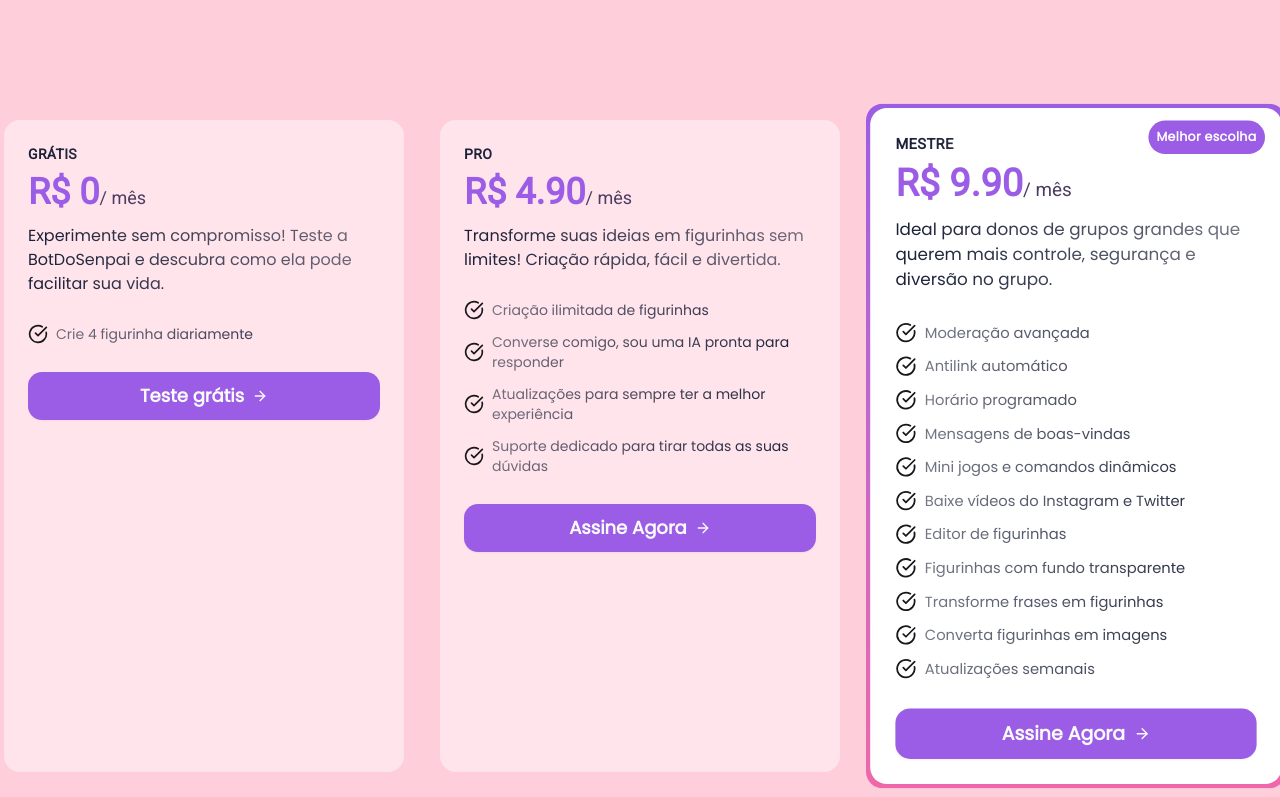
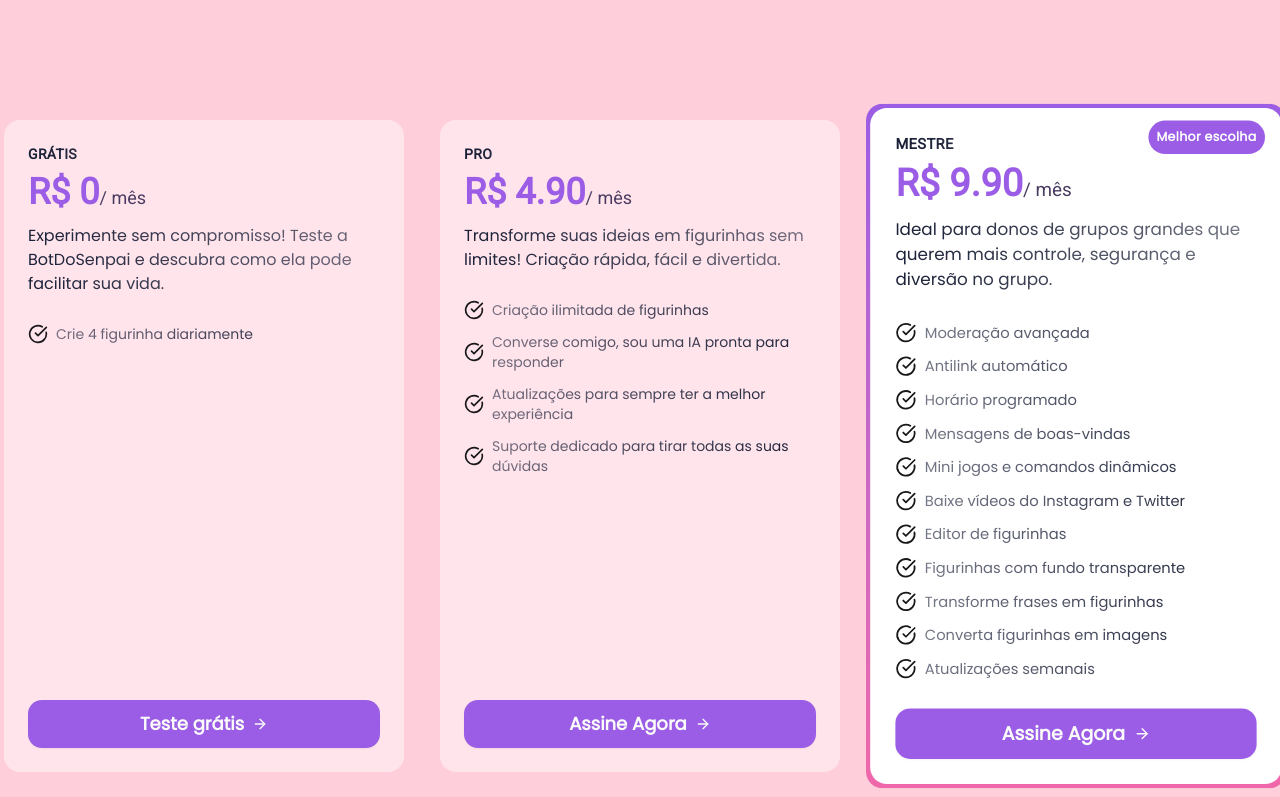
Before and after one commit to PedroMarques391/senpaiLP, a Next.js app: page / in a window 1280 px wide. Shown: the part 2803-3600 px from the top of the page. Built offline with nearby package versions, Linux system fonts and the light colour scheme.

Commit message:
fix: fix flex grow in Services.

```diff
--- a/src/components/sections/Services.tsx
+++ b/src/components/sections/Services.tsx
@@ -23,8 +23,8 @@ const Services = ({
     const isInListView = useInView(listRef)
 
     return (
-        <div className={`${bestOption ? 'scale-105 bg-gradient-to-t from-primary-theme/80  to-content-primary p-1' : 'p-6'}  max-w-[400px] bg-surface-card rounded-2xl flex flex-col h-auto md:h-full group`}>
-            <div className={`${bestOption && 'bg-[#ffffff] rounded-2xl p-6'} relative`}>
+        <div className={`${bestOption ? 'scale-105 bg-gradient-to-t from-primary-theme/80  to-content-primary p-1' : 'p-6'}  max-w-[400px] bg-surface-card rounded-2xl h-auto md:h-full group`}>
+            <div className={`${bestOption && 'bg-[#ffffff] rounded-2xl p-6'} relative flex flex-col h-auto md:h-full`}>
                 {bestOption && (
                     <span className="absolute top-3 right-4 bg-content-primary text-white text-xs p-2 rounded-full font-semibold tracking-wide z-10 ">
                         Melhor escolha
```
